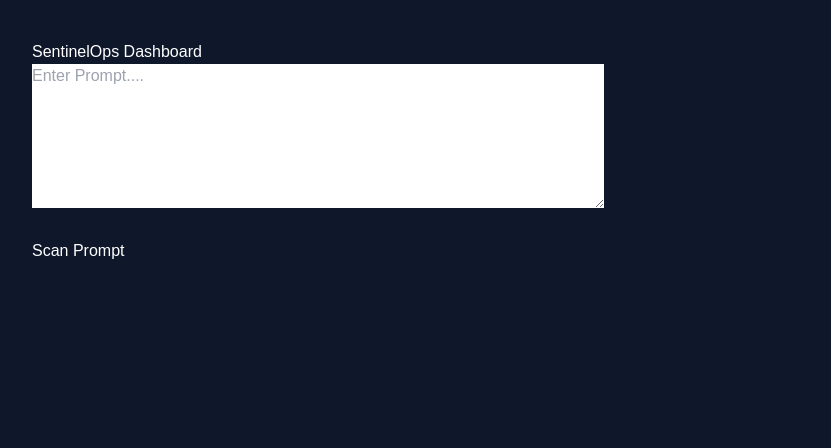
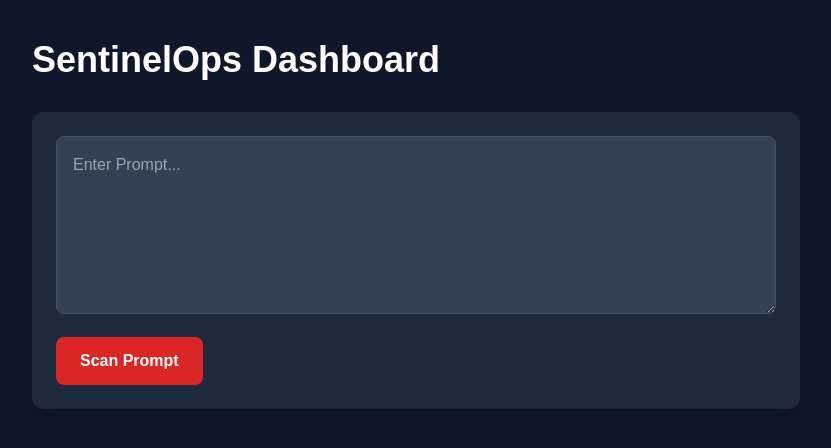
Before and after one commit to jay0237/Sentinelops, a React (Vite) app in the folder fronted/: page / in a window 1280 px wide. Shown: the top 448 px of the page, without its empty margins (8-839 px from the left). Built offline with nearby package versions, Linux system fonts and the light colour scheme.

Commit message:
User Intereact UI

```diff
--- a/fronted/src/index.css
+++ b/fronted/src/index.css
@@ -6,4 +6,6 @@ body{
   background-color: #0f172a;
   color: white;
   font-family: Arial,sans-serif;
+  margin: 0;
+  padding: 0;
 }
--- a/fronted/src/pages/Dashboard.jsx
+++ b/fronted/src/pages/Dashboard.jsx
@@ -24,8 +24,6 @@ function Dashboard() {
 
             setResult(response.data);
 
-            console.log(response.data);
-
         } catch (error) {
 
             console.log(error);
@@ -35,38 +33,40 @@ function Dashboard() {
 
     return (
 
-        <div style={{ padding: "40px" }}>
+        <div className="min-h-screen bg-slate-900 text-white p-10">
 
-            <h1>SentinelOps Dashboard</h1>
+            <h1 className="text-4xl font-bold mb-8">
+                SentinelOps Dashboard
+            </h1>
+
+            <div className="bg-slate-800 p-6 rounded-xl shadow-lg max-w-3xl">
 
                 <textarea
                     rows="6"
-                cols="60"
-                placeholder="Enter Prompt...."
+                    placeholder="Enter Prompt..."
                     value={prompt}
                     onChange={(e) => setPrompt(e.target.value)}
+                    className="w-full p-4 rounded-lg bg-slate-700 text-white border border-slate-600"
                 />
 
-            <br />
-            <br />
-
-            <button onClick={scanPrompt}>
+                <button
+                    onClick={scanPrompt}
+                    className="mt-4 bg-red-600 hover:bg-red-700 px-6 py-3 rounded-lg font-semibold"
+                >
                     Scan Prompt
                 </button>
 
+            </div>
+
             {result && (
 
-                <div
-                    style={{
-                        marginTop: "30px",
-                        padding: "20px",
-                        border: "1px solid black",
-                        borderRadius: "10px",
-                        backgroundColor: "#f5f5f5"
-                    }}
-                >
+                <div className="mt-10 bg-slate-800 p-6 rounded-xl shadow-lg max-w-3xl">
 
-                    <h2>Scan Result</h2>
+                    <h2 className="text-2xl font-bold mb-4">
+                        Scan Result
+                    </h2>
+
+                    <div className="space-y-3">
 
                         <p>
                             <strong>Safe:</strong> {String(result.safe)}
@@ -85,8 +85,10 @@ function Dashboard() {
                         </p>
 
                         <p>
-                        <strong>Alert:</strong> {result.alert}
+                            <strong>Recommendation:</strong> {result.recommendation}
                         </p>
+
+                    </div>
 
                 </div>
 
```
Lines whose indentation alone changed are shown as unchanged.
